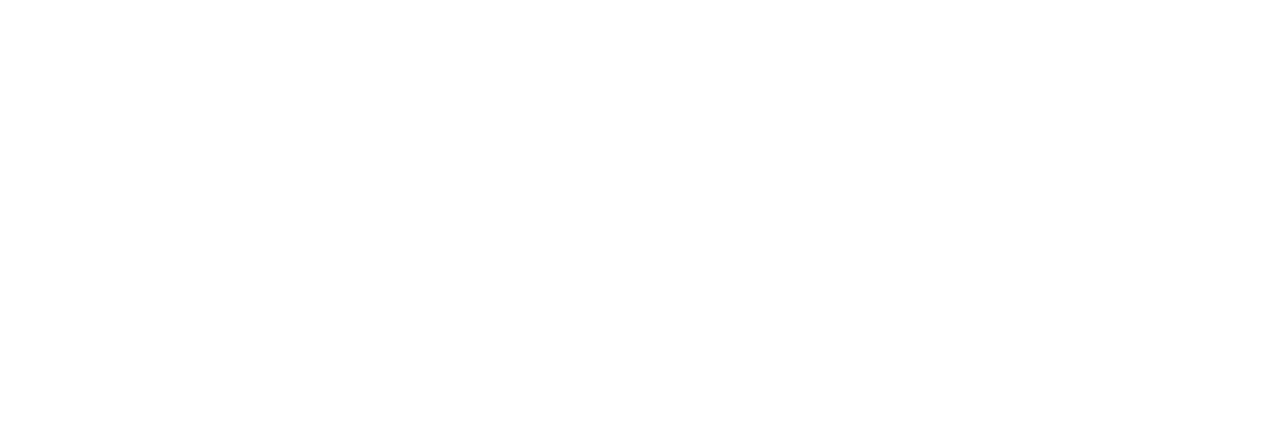
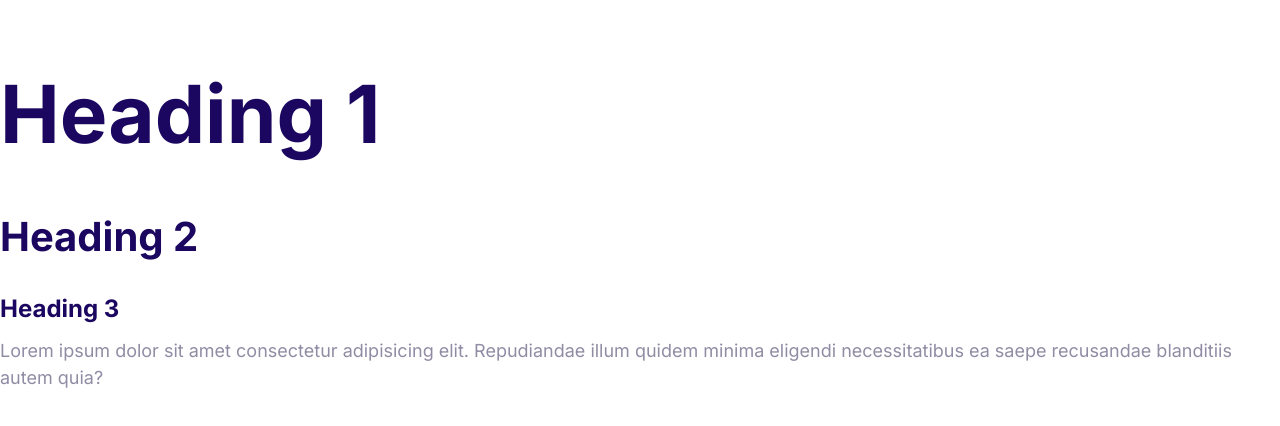
Before and after one commit to snieto10/Moshify2, a plain HTML site: page index.html in a window 1280 px wide. Drawn offline with Linux system fonts and the light colour scheme.

Commit message:
define style for fonts

```diff
--- a/css/styles.css
+++ b/css/styles.css
@@ -1,10 +1,61 @@
 :root {
-    --color-orange: #ff3400;
+    --color-blue-dark: #1b0760;
     --color-blue-light: #00d9ff;
     --color-blue-medium: #2584ff;
-    --color-blue-dark: #1b0760;
     --color-gray-text: #918ca4;
+    --color-orange: #ff3400;
     --color-white: #fff;
 }
 
+html {
+    font-size: 62.5%;
+}
+
 /*Typography*/
+
+body {
+    color:var(--color-gray-text);
+    font-family: Inter, Arial, Helvetica, sans-serif;
+    font-size: 2.4;
+    line-height: 1.5;
+}
+
+h1,
+h2,
+h3 {
+    color: var(--color-blue-dark);
+    margin-bottom: 1rem;
+}
+
+h1 {
+    font-size: 7rem;
+}
+
+h2 {
+    font-size: 4rem;
+}
+
+h3 {
+    font-size: 3rem;
+}
+
+p{
+    margin-top: 0;
+}
+
+@media screen and (min-width: 1024px) {
+    body {
+        font-size: 1.8rem;
+    }
+
+    h1 {
+        font-size: 8rem;
+    }
+
+    h2 {
+        font-size: 4rem;
+    }
+    h3{
+        font-size: 2.4rem ;
+    }
+}
--- a/index.html
+++ b/index.html
@@ -5,8 +5,23 @@
     <meta http-equiv="X-UA-Compatible" content="IE=edge" />
     <meta name="viewport" content="width=device-width, initial-scale=1.0" />
     <title>Document</title>
+    <link rel="preconnect" href="https://fonts.googleapis.com" />
+    <link rel="preconnect" href="https://fonts.gstatic.com" crossorigin />
+    <link
+      href="https://fonts.googleapis.com/css2?family=Inter:wght@400;500;600;700&display=swap"
+      rel="stylesheet"
+    />
     <link rel="stylesheet" href="css/normalize.css" />
     <link rel="stylesheet" href="css/styles.css" />
   </head>
-  <body></body>
+  <body>
+    <h1>Heading 1</h1>
+    <h2>Heading 2</h2>
+    <h3>Heading 3</h3>
+    <p>
+      Lorem ipsum dolor sit amet consectetur adipisicing elit. Repudiandae illum
+      quidem minima eligendi necessitatibus ea saepe recusandae blanditiis autem
+      quia?
+    </p>
+  </body>
 </html>
```
